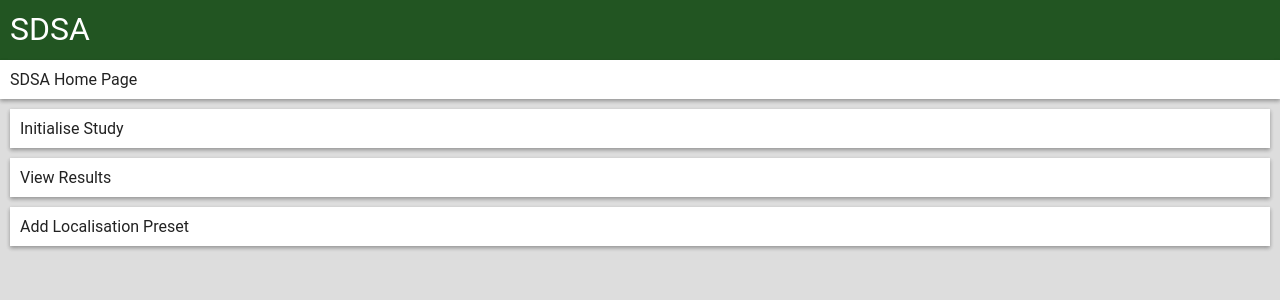
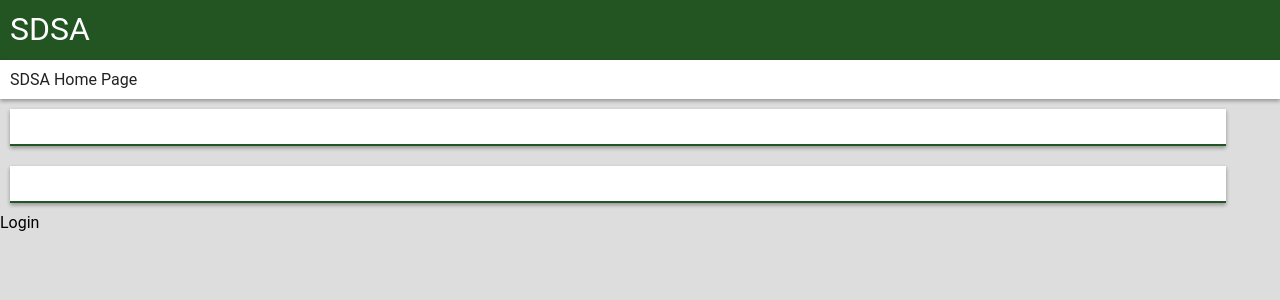
Before and after one commit to AdamSlack/sideways, an Angular app in the folder clinician/: page / in a window 1280 px wide. Shown: the top 300 px of the page. Built offline with nearby package versions, Linux system fonts and the light colour scheme.

Commit message:
server and clinician app linked up for authentication

```diff
--- a/clinician/src/app/home-page/home-page.component.html
+++ b/clinician/src/app/home-page/home-page.component.html
@@ -6,8 +6,15 @@
 
 <div class="title"> {{pageTitle}} </div>
 
+<div *ngIf="!authService.VALIDATED">
+  <input type="email"  class="search" [(ngModel)]=email>
+  <input type="password" class="search" [(ngModel)]=password>
+  <div class="submit" (click)="login()">
+    Login
+  </div>
+</div>
 
-<div *ngIf="!optionSelected">
+<div *ngIf="!optionSelected && authService.VALIDATED">
   <div (click)=selectInitialisation() class="button"> Initialise Study </div>
   <div (click)=selectViewResults() class="button"> View Results </div>
   <div (click)=selectLocalisationCreator() class="button"> Add Localisation Preset</div>
--- a/clinician/src/app/home-page/home-page.component.scss
+++ b/clinician/src/app/home-page/home-page.component.scss
@@ -46,3 +46,59 @@ div.header{
         background: #eeffee;
     }
 }
+
+input.submit {
+    margin-top: 5px;
+    margin-left: 10px;
+    margin-bottom: 10px;
+    padding: 10px;
+    width: 95%;
+    font-family: 'Roboto', sans-serif;
+    font-weight: 400;
+    box-sizing: border-box;
+    border: 2px solid #227722;
+    background: #fff;
+    color: #eee;
+    background: #227722;
+    transition: 0.2s;
+    box-shadow: 0 2px 4px rgba(0, 0, 0, 0.12), 0 2px 4px rgba(0, 0, 0, 0.24);
+    &:hover {
+        outline: none;
+        border: 2px solid #447744;
+        background: #447744;
+        transition: 0.2s;
+    }
+    &:active {
+        outline: none;
+        border: 2px solid #225522;
+        background: #225522;
+        transition: 0.2s;
+    }
+}
+
+div.search,
+textarea,
+input.search {
+    box-shadow: 0 2px 4px rgba(0, 0, 0, 0.12), 0 2px 4px rgba(0, 0, 0, 0.24);
+    margin-top: 10px;
+    margin-left: 10px;
+    margin-bottom: 10px;
+    padding: 10px;
+    width: 95%;
+    font-family: 'Roboto', sans-serif;
+    font-weight: 400;
+    box-sizing: border-box;
+    border: none;
+    border-bottom: 2px solid #225522;
+    background: #fff;
+    color: #222222;
+    transition: 0.2s;
+    &:focus {
+        outline: none;
+        border-bottom: 2px solid #445544;
+        transition: 0.2s;
+    }
+    .icon .bar {
+        float: left;
+    }
+}
--- a/clinician/src/app/home-page/home-page.component.ts
+++ b/clinician/src/app/home-page/home-page.component.ts
@@ -1,4 +1,5 @@
 import { Component, OnInit } from '@angular/core';
+import { AuthenticationService } from '../services/authentication.service';
 
 @Component({
   selector: 'app-home-page',
@@ -14,10 +15,19 @@ export class HomePageComponent implements OnInit {
   public localisationCreatorSelected : boolean = false;
 
   public pageTitle: string = 'SDSA Home Page';
+
+  public email : string = "";
+  public password : string = "";
   //
   //  Should use Routing... TODO later...
   //
 
+  constructor(public authService : AuthenticationService) { }
+
+  public login() {
+    console.log(this.password)
+    this.authService.requestToken(this.email, this.password);
+  }
 
   public resetSelection() {
     // Toggle all options off
@@ -49,7 +59,6 @@ export class HomePageComponent implements OnInit {
     this.pageTitle = 'Localisation Preset'
   }
 
-  constructor() { }
 
   ngOnInit() {
   }
--- a/clinician/src/app/services/authentication.service.ts
+++ b/clinician/src/app/services/authentication.service.ts
@@ -1,10 +1,43 @@
 import { Injectable } from '@angular/core';
+import { Subscription } from 'rxjs/Subscription';
+import { HttpClient, HttpHeaders, HttpParams } from '@angular/common/http';
+
 
 @Injectable()
 export class AuthenticationService {
 
   public AUTH_TOKEN : string = '';
+  public VALIDATED : boolean = false;
 
-  constructor() { }
+  constructor(private http: HttpClient) {}
+
+  public ROOT : string = 'http://localhost:5000/';
+
+  public createHeaders() : HttpHeaders {
+    let headers = new HttpHeaders();
+    headers.set('Content-Type', 'application/json; charset=utf-8');
+    headers.set('Access-Control-Allow-Origin', '*')
+    return headers;
+  }
+
+  public requestToken(email:string, password:string) : Subscription {
+    let url : string = this.ROOT + 'login';
+    let headers = this.createHeaders();
+    let body = {
+      'Email' : email,
+      'Password' : password,
+      'UserType' : 1
+    };
+    console.log(body);
+    return this.http.post(url,body,{headers : headers}).subscribe((res) => {
+      if (res['message']) {
+        this.VALIDATED = false;
+      }
+      if (res['token']) {
+        this.AUTH_TOKEN = res['token'];
+        this.VALIDATED = true;
+      }
+    });
+  }
 
 }
```
Also changed, not shown: 1 other file (tests, documents, lock files or other folders).
